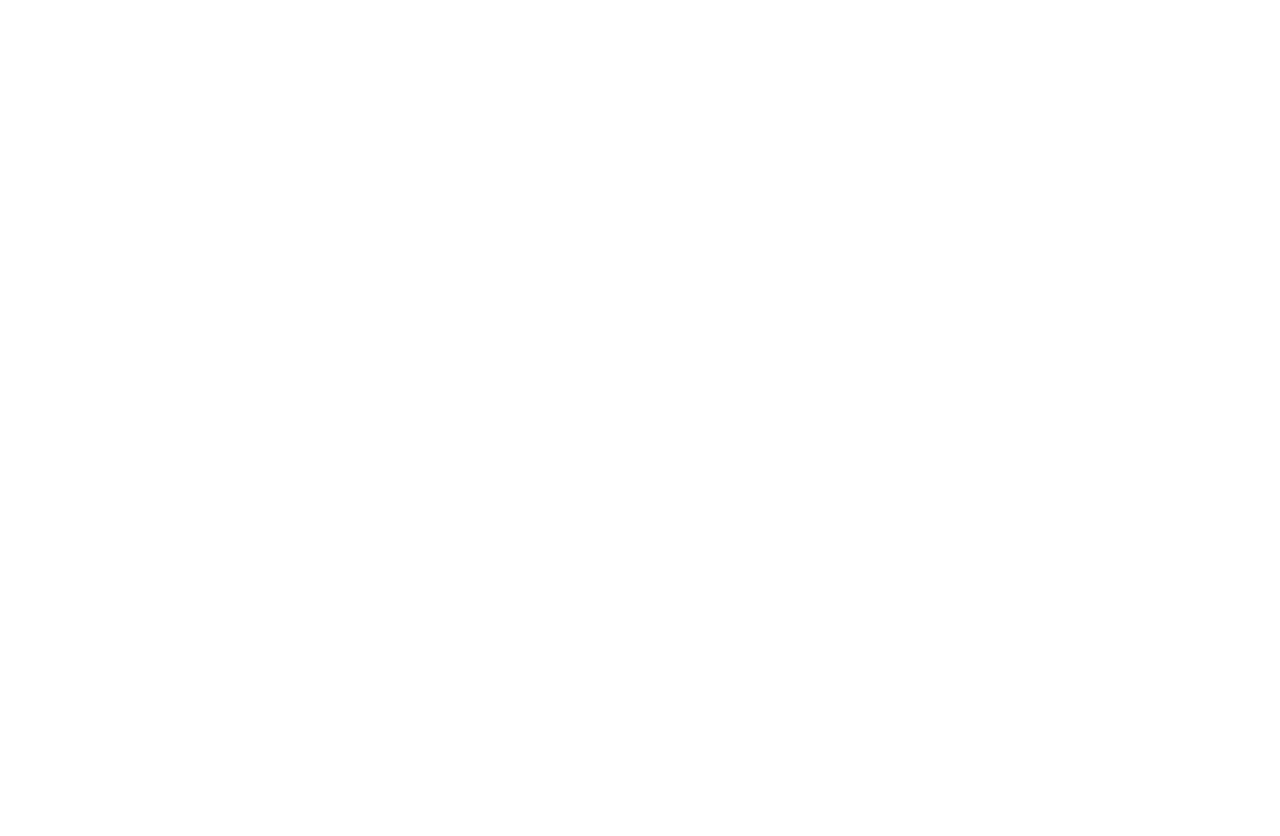
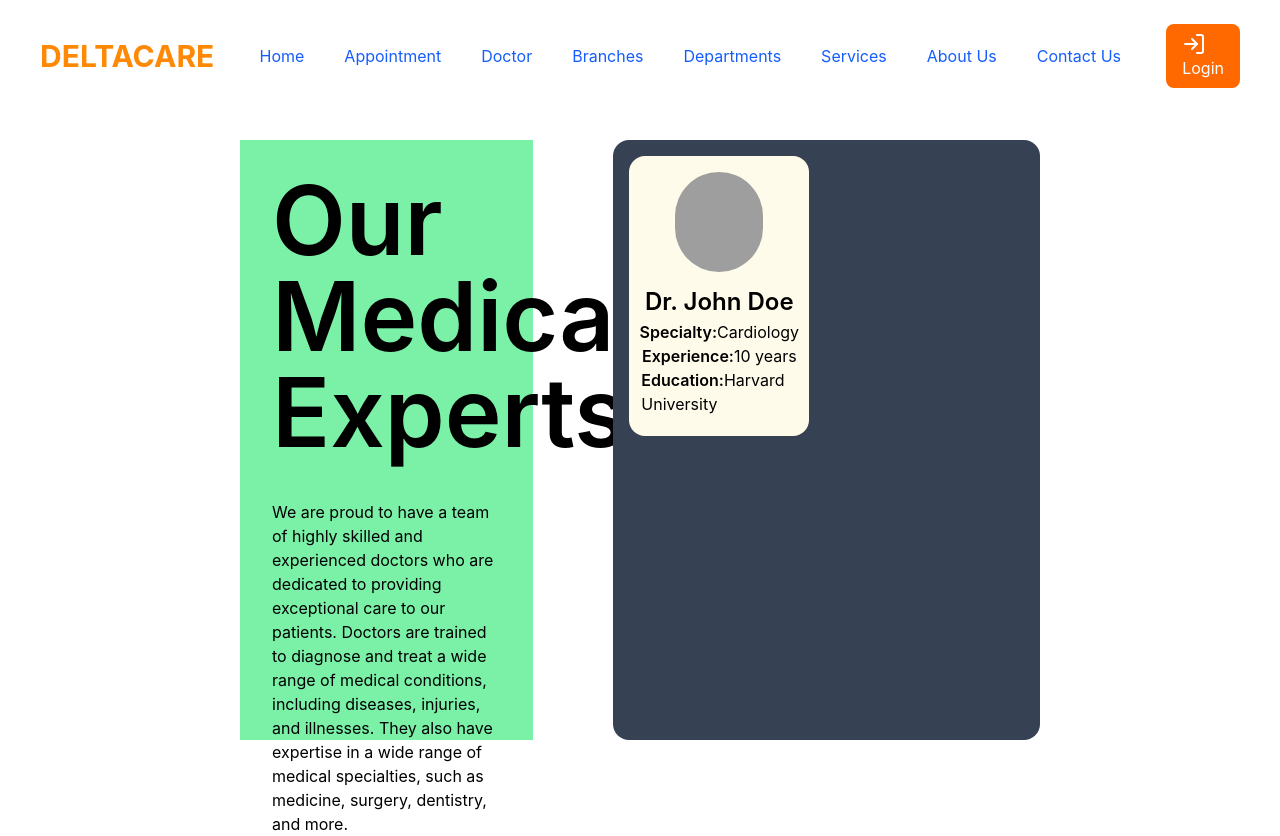
Before and after one commit to op2624685-sys/Hospital-Management-System, a React app in the folder Frontend/: page /doctors in a window 1280 px wide. Before the commit this address had no page. Before the commit the page ends 800 px from the top, so only its background shows below. Built offline with nearby package versions, Linux system fonts and the light colour scheme; grey boxes are pictures that could not be loaded; the HTML template or start-up script is replaced by a standard one.

Commit message:
doctor page Done

```diff
--- a/Frontend/src/App.jsx
+++ b/Frontend/src/App.jsx
@@ -6,6 +6,7 @@
 import { Route, Routes } from 'react-router-dom'
 import Home from './pages/Home'
 import Appointment from './pages/Appointment'
+import Doctor from './pages/Doctor'
 
 const App = () => {
   return (
@@ -13,6 +14,7 @@
     <Routes>
       <Route path="/" element={<Home />} />
       <Route path='/appointment' element={<Appointment />} />
+      <Route path='/doctors' element={<Doctor />} />
       <Route path="/login" element={<Login />} />
       <Route path="/signup" element={<Signup />} />
       <Route path='/login/forgotpassword' element={<ForgotPassword />} />
--- /dev/null
+++ b/Frontend/src/pages/Doctor.jsx
@@ -0,0 +1,33 @@
+import React from 'react'
+import Header from '../components/Header'
+
+const Doctor = () => {
+    return (
+        <div className='px-20 py-5'>
+            <Header />
+            <div className='flex justify-center items-center mt-20 px-30'>
+                <div className='section-1 flex flex-col m-10 p-8 h-150 w-1/3 bg-green-300 '>
+                    <h1 className='text-8xl font-semibold'>Our Medical Experts</h1>
+                    <p className='mt-10'>We are proud to have a team of highly skilled and experienced doctors who are dedicated to providing exceptional care to our patients. Doctors are trained to diagnose and treat a wide range of medical conditions, including diseases, injuries, and illnesses. They also have expertise in a wide range of medical specialties, such as medicine, surgery, dentistry, and more.</p>
+                </div>
+
+                <div className='section-2 flex flex-col m-10 p-4 h-150 w-1/2 bg-gray-700 rounded-2xl'>
+                    <div className='card h-70 w-45 rounded-2xl bg-amber-50'>
+                        {/* Doctors card's */}
+                        <div className="logo flex justify-center items-center mt-4">
+                            <img className='h-25 w-22 rounded-full' src="https://images.unsplash.com/photo-1622253692010-333f2da6031d?q=80&w=764&auto=format&fit=crop&ixlib=rb-4.1.0&ixid=M3wxMjA3fDB8MHxwaG90by1wYWdlfHx8fGVufDB8fHx8fA%3D%3D" />
+                        </div>
+                        <div className='details flex flex-col justify-center items-center mt-1 py-2 px-3'>
+                            <h1 className='text-2xl font-semibold m-0.5'>Dr. John Doe</h1>
+                            <p><span className='font-semibold'>Specialty:</span>Cardiology</p>
+                            <p><span className='font-semibold'>Experience:</span>10 years</p>
+                            <p><span className='font-semibold'>Education:</span>Harvard University</p>
+                        </div>
+                    </div>
+                </div>
+            </div>
+        </div>
+    )
+}
+
+export default Doctor
```
